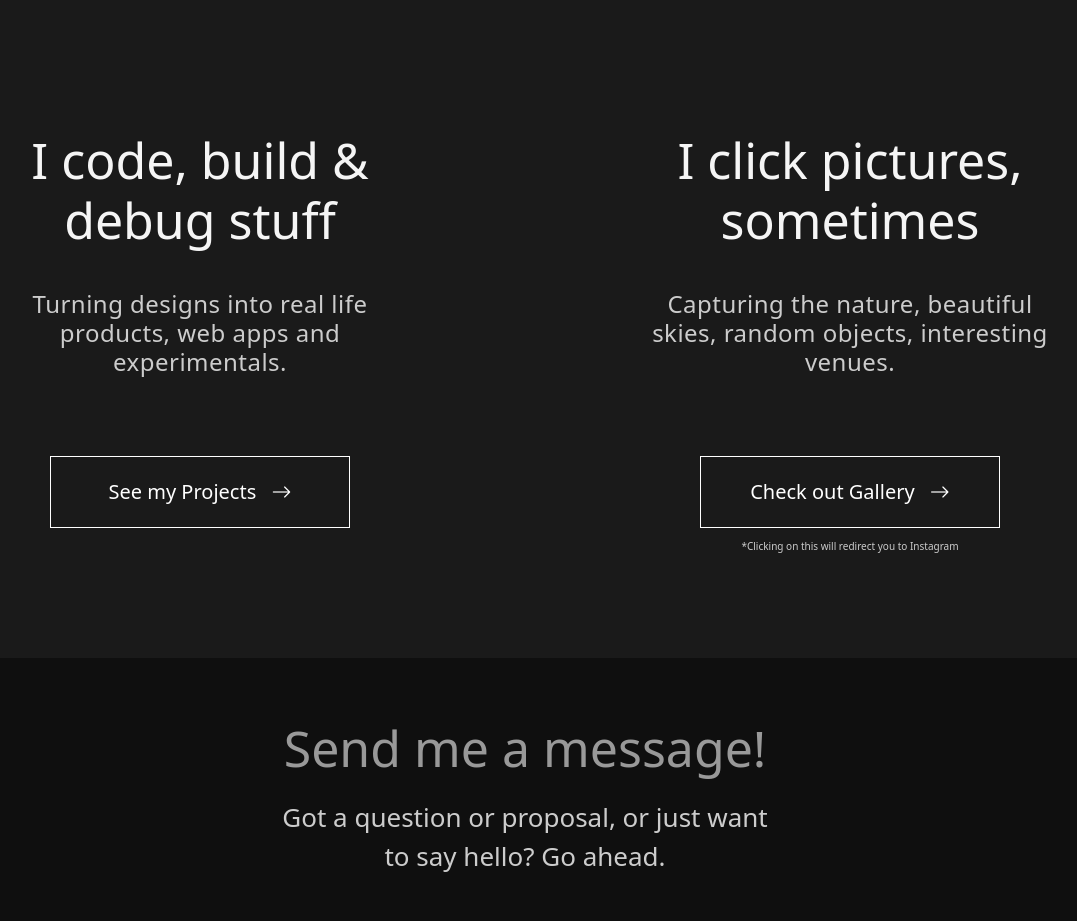
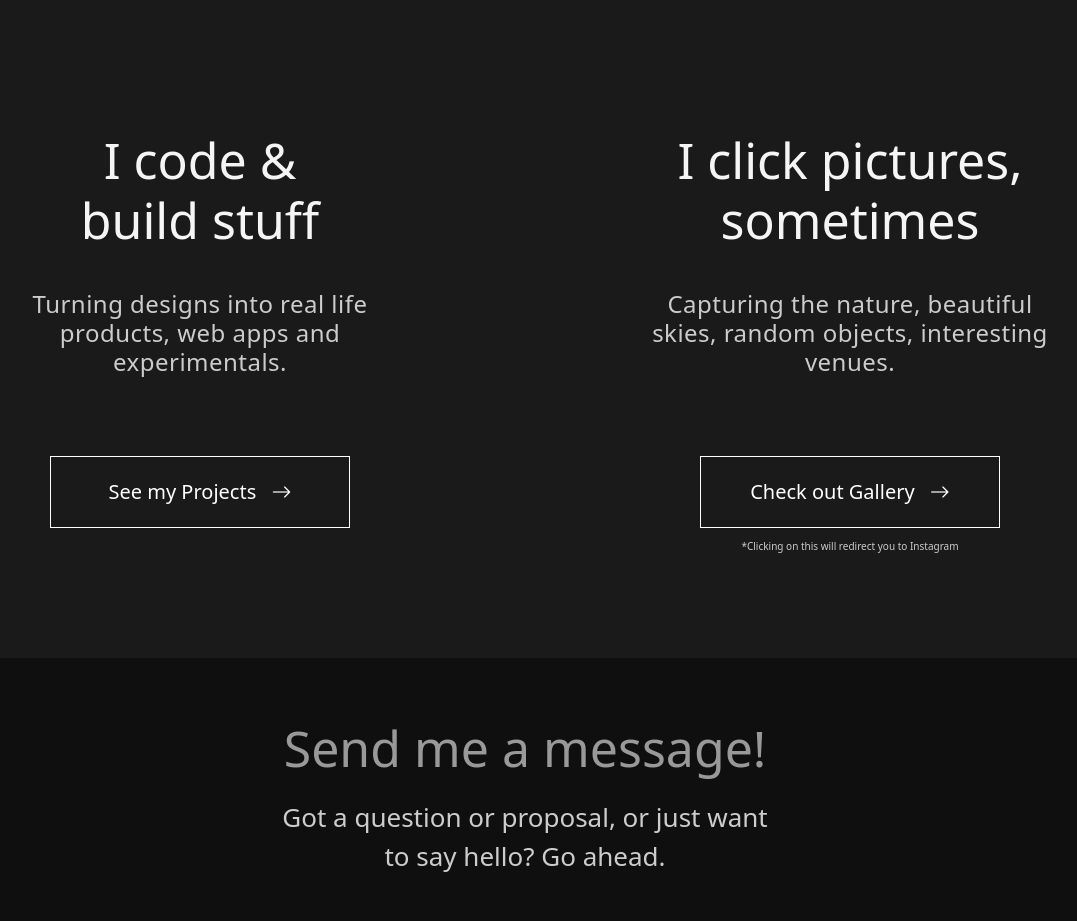
Before and after one commit to rohitashtekar/portfolio, a React (Vite) app in the folder Portfolio/: page / in a window 1280 px wide. Shown: the part 780-1701 px from the top of the page, without its empty margins (115-1192 px from the left). Built offline with nearby package versions, Linux system fonts and the light colour scheme.

Commit message:
UPDATE: part 2 left header minor change

```diff
--- a/Portfolio/src/pages/Home.jsx
+++ b/Portfolio/src/pages/Home.jsx
@@ -62,8 +62,8 @@ const Home = () => {
         <div className="part-2 container-fluid">
           <div className="part-left">
             <h1>
-              I code, build & <br/>
-              debug stuff
+              I code & <br/>
+              build stuff
             </h1>
             <p>
               Turning designs into
```
